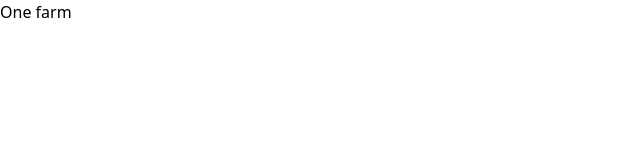
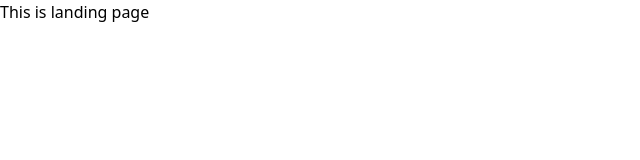
Before and after one commit to OneFarmTech/FE, a React (Vite) app: page / in a window 1280 px wide. Shown: the top 160 px of the page, without its empty margins (0-640 px from the left). Built offline with nearby package versions, Linux system fonts and the light colour scheme.

Commit message:
Add route to home page and a button element

```diff
--- a/src/App.jsx
+++ b/src/App.jsx
@@ -1,7 +1,15 @@
+import { RouterProvider, createBrowserRouter } from "react-router-dom";
+import Home from "./pages/Home";
+
+const router = createBrowserRouter([
+  {
+    path: '/',
+    element: <Home />,
+  },
+])
+
 const App = () => (
-  <>
-    <h1 className="text-3xl font-bold underline">One farm</h1>
-  </>
+  <RouterProvider router={router} />
 );
 
 export default App;
--- /dev/null
+++ b/src/pages/Home.jsx
@@ -0,0 +1,5 @@
+const Home = () => (
+  <h1> This is landing page</h1>
+);
+
+export default Home;
```
Also changed, not shown: src/components/Button.jsx (added, +11 -0 lines).
